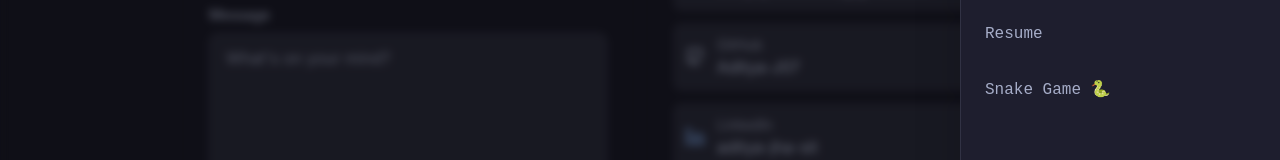
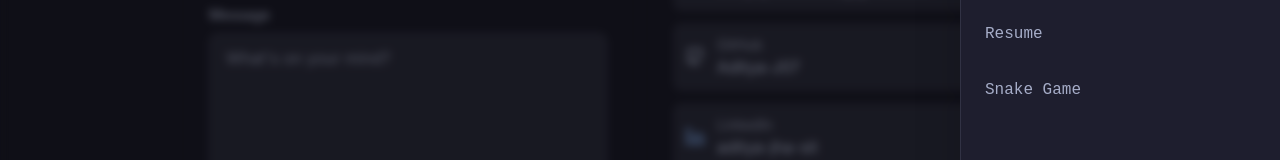
Before and after one commit to Aditya-J07/portfolio, a React (Vite) app: page /contact in a window 1280 px wide. Both pictures are taken after a click on the button "More...". Shown: the part 572-732 px from the top of the page. Built offline with nearby package versions, Linux system fonts and the light colour scheme.

Commit message:
final push

```diff
--- a/src/components/Sidebar.tsx
+++ b/src/components/Sidebar.tsx
@@ -136,7 +136,7 @@ export default function Sidebar({ isOpen, onClose }: SidebarProps) {
                                 onClick={onClose}
                                 className="block py-2 font-mono text-subtext0 hover:text-accent hover:pl-2 transition-all"
                             >
-                                Snake Game 🐍
+                                Snake Game
                             </Link>
                         </div>
 
```
